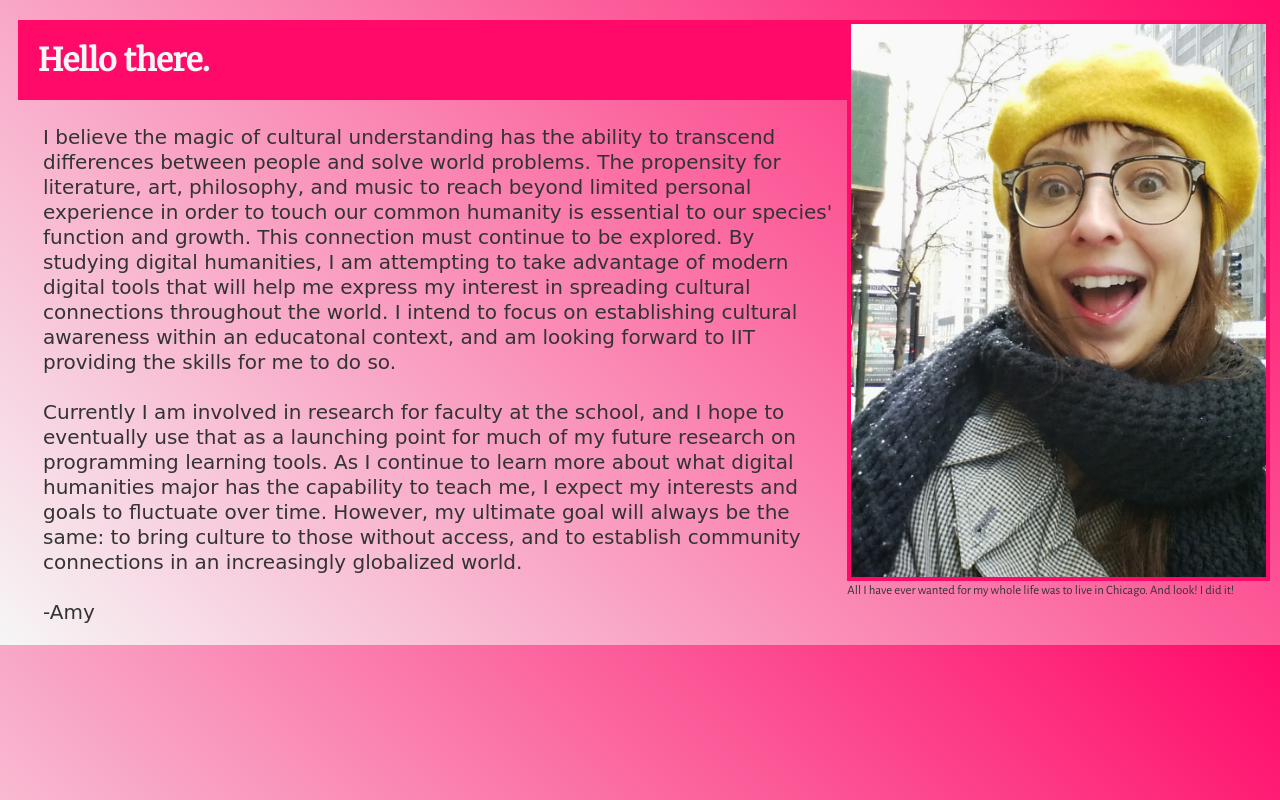
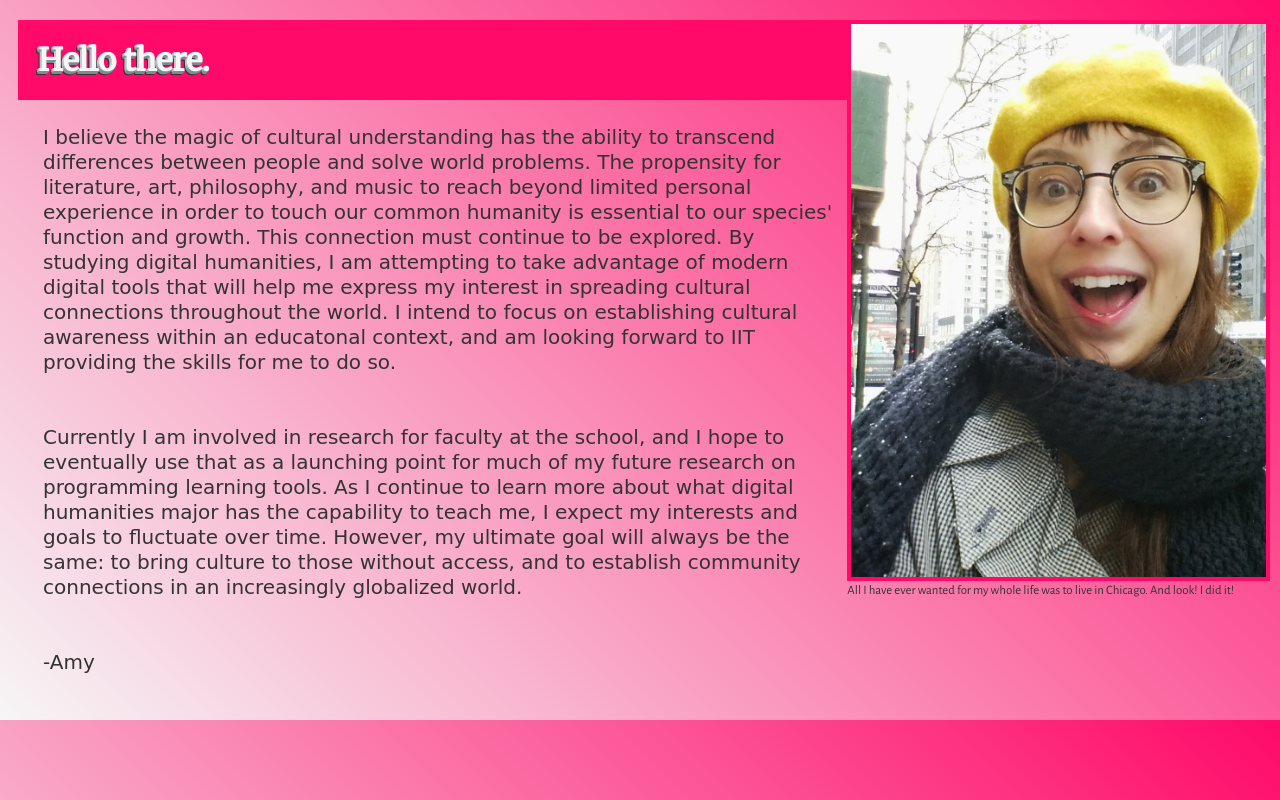
Before and after one commit to kaminalu/SinglePage, a plain HTML site: page index.html in a window 1280 px wide. Drawn offline with nearby package versions, Linux system fonts and the light colour scheme; a web font is replaced by a local one.

Commit message:
fixed a typo causing shadows not to display

```diff
--- a/screen.css
+++ b/screen.css
@@ -82,7 +82,7 @@ h1.drop { /* Pointless example of using class. Would be more useful with multipl
 		-1px 2px #7e8b91,
 		-2px 1px #c7cdd1,
 		-2px 3px #7e8b91,
-		-3px 2px #333,%
+		-3px 2px #333,
 		-3px 4px #333;
 	}
 
@@ -93,7 +93,7 @@ p {
   line-height: 1.25em; /* 22.5px / 18px */
   padding-top: 1.25em; /* 22.5px / 18px */
   padding-left: 1.25em; /* 4:5 ratio on baseline */
-  padding-right: 0.5625em; /%* half the 4:5 ratio */
+  padding-right: 0.5625em; /* half the 4:5 ratio */
   padding-bottom: 1.25em; /* 22.5px / 18px */
 }
 
```
